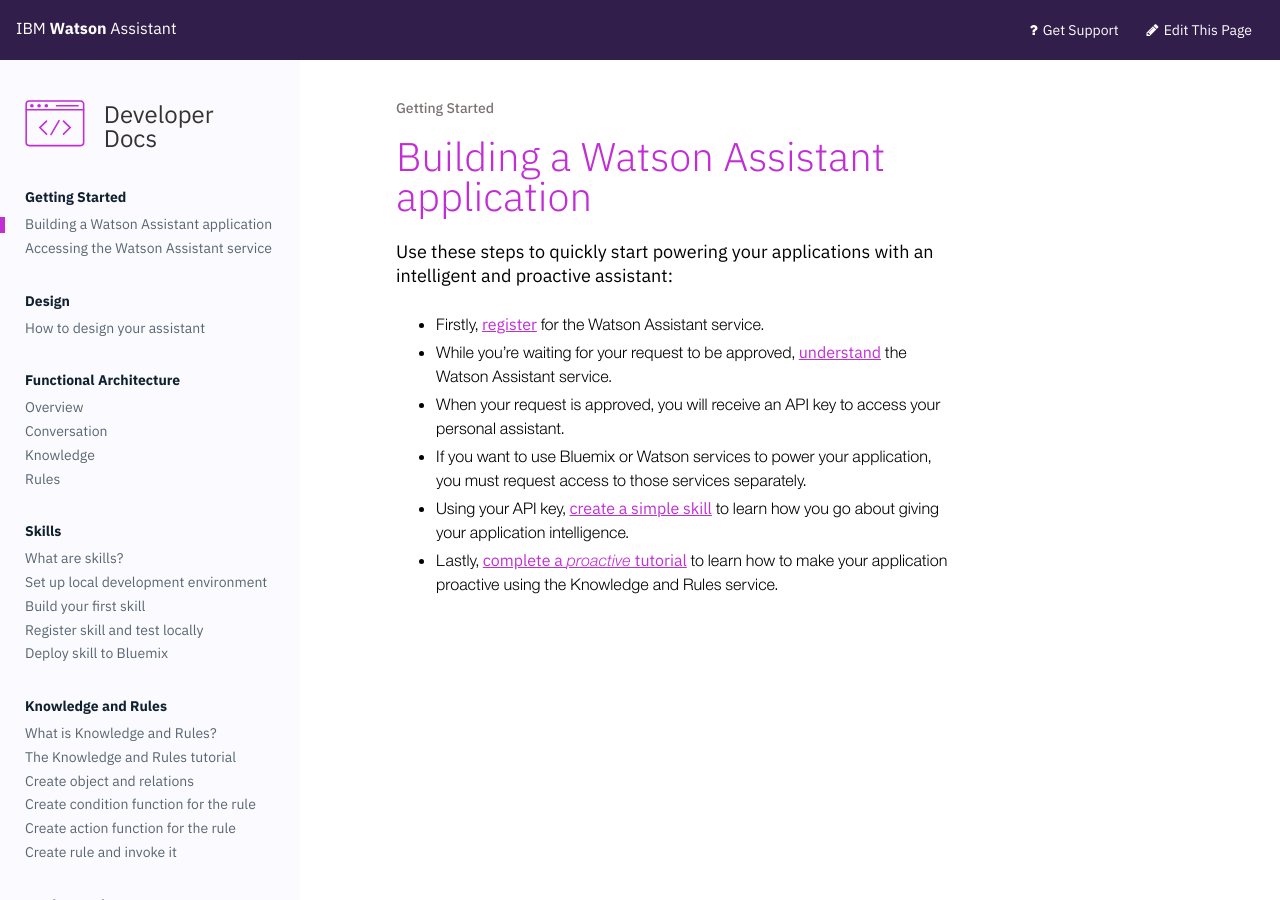
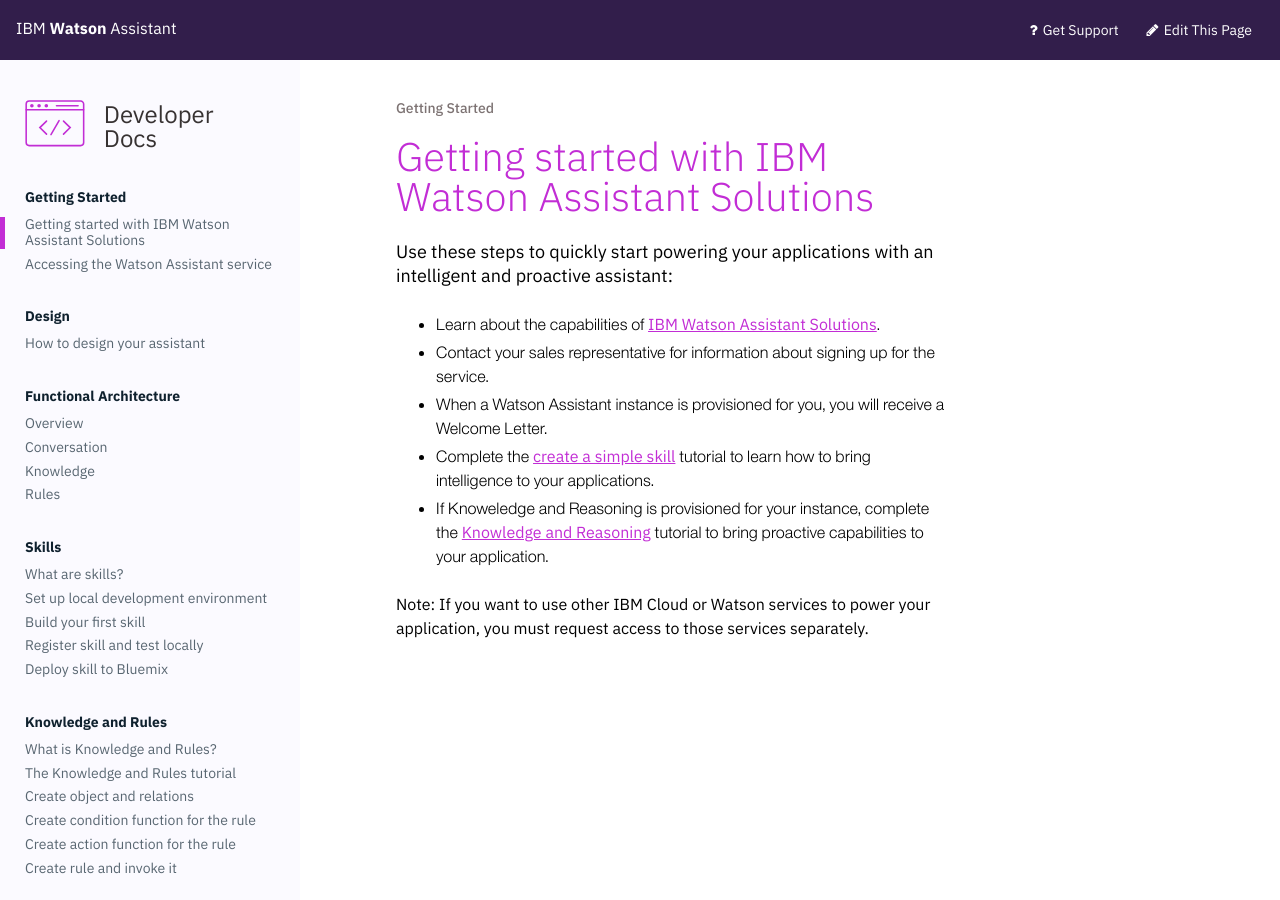
Before and after one commit to Watson-Personal-Assistant/developer, a Jekyll site: the page built from _content/get-started/get-started.md, in a window 1280 px wide. Built offline with Jekyll 4.4.1, drawn with Linux system fonts in a browser that asks for light colours.

```diff
--- a/_content/get-started/get-started.md
+++ b/_content/get-started/get-started.md
@@ -1,12 +1,13 @@
 ---
-title: Building a Watson Assistant application
+title: Getting started with IBM Watson Assistant Solutions
 weight: 10
 ---
 Use these steps to quickly start powering your applications with an intelligent and proactive assistant:
 
-* Firstly, [register]({{site.baseurl}}/get-started/get-api-key) for the Watson Assistant service.
-* While you're waiting for your request to be approved, [understand]({{site.baseurl}}/understand-service/overview) the Watson Assistant service.
-* When your request is approved, you will receive an API key to access your personal assistant.
-* If you want to use Bluemix or Watson services to power your application, you must request access to those services separately.
-* Using your API key, [create a simple skill]({{site.baseurl}}/skill/what-are-they) to learn how you go about giving your application intelligence.
-* Lastly, [complete a _proactive_ tutorial]({{site.baseurl}}/knowledge/what-is-kr) to learn how to make your application proactive using the Knowledge and Rules service.
+* Learn about the capabilities of [IBM Watson Assistant Solutions](https://www.ibm.com/watson/ai-assistant/).
+* Contact your sales representative for information about signing up for the service.
+* When a Watson Assistant instance is provisioned for you, you will receive a Welcome Letter.
+* Complete the [create a simple skill]({{site.baseurl}}/skill/what-are-they) tutorial to learn how to bring intelligence to your applications.
+* If Knoweledge and Reasoning is provisioned for your instance, complete the [Knowledge and Reasoning]({{site.baseurl}}/knowledge/what-is-kr) tutorial to bring proactive capabilities to your application.
+
+Note: If you want to use other IBM Cloud or Watson services to power your application, you must request access to those services separately.
```
Also changed, not shown: _content/get-started/get-api-key.md (+2 -4 lines).
